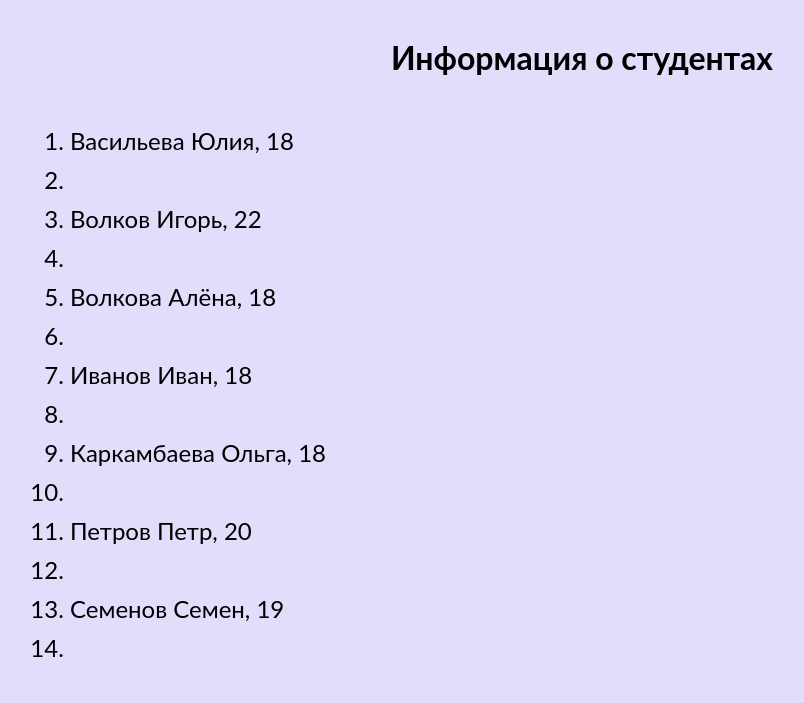
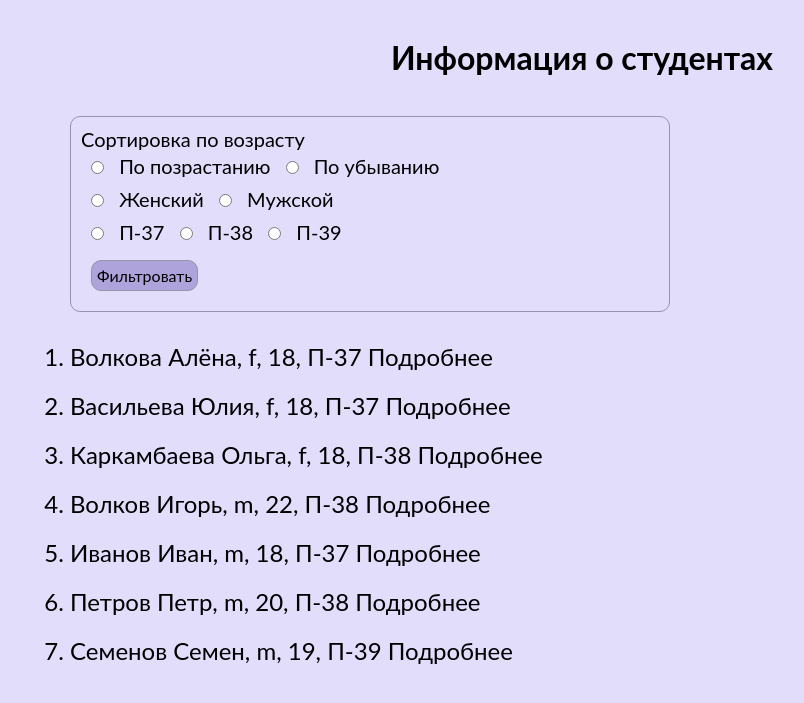
Before and after one commit to alyonavolk/phpStudent, a PHP site: page / in a window 1280 px wide. Shown: the top 703 px of the page, without its empty margins (58-862 px from the left). Run offline with PHP 8.4, Linux system fonts and the light colour scheme; data comes from the database, SQL or seed files in the repository.

Commit message:
Часть 3 работы php ооп и бд

```diff
--- a/api/core.php
+++ b/api/core.php
@@ -17,4 +17,11 @@ abstract class ACore {
     public function get_body() {
         include("templates/index.php");
     }
+
+    public function formatstr($str) {
+        $str = trim($str);
+        $str = stripslashes($str);
+        $str = htmlspecialchars($str);
+        return $str;
+    }
 }
--- a/api/modules/mod_list.php
+++ b/api/modules/mod_list.php
@@ -1,9 +1,78 @@
+<form action="./" method="POST" class="form">
+    <p>Сортировка по возрасту</p>
+    <input type="radio" name="sort" id="sort-asc" value="asc">
+    <label for="sort-asc">По позрастанию</label>
+    <input type="radio" name="sort" id="sort-desc" value="desc">
+    <label for="sort-desc">По убыванию</label><br>
+    <input type="radio" name="filter" id="filter-asc" value="f">
+    <label for="filter-asc">Женский</label>
+    <input type="radio" name="filter" id="filter-desc" value="m">
+    <label for="filter-desc">Мужской</label><br>
+    <input type="radio" name="group" id="group37" value="37">
+    <label for="group37">П-37</label>
+    <input type="radio" name="group" id="group38" value="38">
+    <label for="group38">П-38</label>
+    <input type="radio" name="group" id="group39" value="39">
+    <label for="group39">П-39</label><br>
+    <input type="submit" value="Фильтровать" class='form__btn'>
+</form>
+
 <?php
-$result1 = $this -> connect -> query("SELECT * FROM students");
+$extra_sql = " ";
+
+if (isset($_POST['sort']) && isset($_POST['filter'])){
+    $sort = $this -> formatstr($_POST['sort']);
+    $filter = $this -> formatstr($_POST['filter']);
+    if ($filter == 'f') {
+        $extra_sql .= "AND gender = 'ж'";
+        if ($sort == 'asc') {
+            $extra_sql .= " ORDER BY s_age";
+        } else {
+            $extra_sql .= " ORDER BY s_age DESC";
+        }
+    } else {
+        $extra_sql .= "AND gender = 'м'";
+
+        if ($sort == 'asc') {
+            $extra_sql .= " ORDER BY s_age";
+        } else {
+            $extra_sql .= " ORDER BY s_age DESC";
+        }
+    }
+} elseif (isset($_POST['sort'])) {
+    $sort = $this -> formatstr($_POST['sort']);
+    if ($sort == 'asc') {
+        $extra_sql .= "ORDER BY s_age";
+    } else {
+        $extra_sql .= "ORDER BY s_age DESC";
+    }
+} elseif (isset($_POST['filter'])) {
+    $filter = $this -> formatstr($_POST['filter']);
+    if ($filter == 'f') {
+        $extra_sql .= "AND gender = 'ж'";
+    } else {
+        $extra_sql .= "AND gender = 'м'";
+    }
+} elseif (isset($_POST['group'])) {
+    $group = $this -> formatstr($_POST['group']);
+    if ($group == 37) {
+        $extra_sql .= "AND groups.id_group = 1";
+    } elseif ($group == 38) {
+        $extra_sql .= "AND groups.id_group = 2";
+    } else {
+        $extra_sql .= "AND groups.id_group = 3";
+    }
+}
+
+
+
+
+$result1 = $this -> connect -> query("SELECT * FROM `students`, `groups` WHERE students.id_group = groups.id_group".$extra_sql);
 $result2 = $this -> connect -> query("SELECT * FROM students ORDER BY s_lname");
 
-foreach ($result2 as $myrow) {
+foreach ($result1 as $myrow) {
     echo "<li class='student__item'>
-        $myrow[s_lname] $myrow[s_fname], $myrow[s_age]
-        <li>";
+        $myrow[s_lname] $myrow[s_fname], $myrow[gender], $myrow[s_age], $myrow[group_name]
+        <a href='?option=details&id=$myrow[id_student]'>Подробнее</a>
+        </li>";
 }
--- a/index.php
+++ b/index.php
@@ -4,10 +4,20 @@ header("Content-Type:text/html; charset=UTF-8;");
 require_once("api/config.php");
 require_once("api/core.php");
 
-if (file_exists("api/main.php")) {
-    include("api/main.php");
-    if(class_exists('Main')) {
-        $obj = new Main;
+if (isset($_GET['option'])) { //проверяет пришел ли get параметр
+    $class = trim(stripslashes(htmlspecialchars($_GET['option'])));
+}
+elseif (isset($_POST['option'])) {
+    $class = trim(stripslashes(htmlspecialchars($_POST['option'])));
+}
+else {
+    $class = 'main';
+}
+
+if (file_exists("api/".$class.".php")) {
+    include("api/".$class.".php");
+    if(class_exists($class)) {
+        $obj = new $class;
         $obj -> get_body();
     } else {
         exit("<p>Не верные данные входа</p>");
--- a/styles/style.css
+++ b/styles/style.css
@@ -53,3 +53,44 @@ body{
 .student__item{
     padding: 10px 0;
 }
+
+
+a:hover {
+    color: #867caf;
+}
+
+.form{
+    border: 1px solid #9893ad;
+    border-radius: 10px;
+    max-width: 600px;
+    font-size: 20px;
+    margin: 20px 0;
+    padding: 10px;
+}
+
+.form input{
+    margin: 10px;
+}
+
+.form__btn{
+    background-color: #afa3db;
+    border: 1px solid #9893ad;
+    border-radius: 10px;
+    font-size: 16px;
+    padding: 5px;
+}
+.form__btn:hover{
+    background-color: #d3c9f7;
+}
+
+.details {
+    display: flex;
+    flex-direction: column;
+    align-items: center;
+    justify-content: center;
+    gap: 20px;
+}
+
+.details__img{
+    max-width: 400px;
+}
```
Also changed, not shown: api/details.php (added, +12 -0 lines), api/modules/mod_details.php (added, +27 -0 lines), img/alyona.jpg (added), img/igor.jpg (added), img/julia.jpg (added), img/olga.jpg (added), img/photo1.jpg (added), img/photo2.jpg (added), 1 other file.
